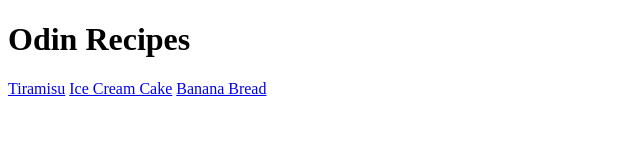
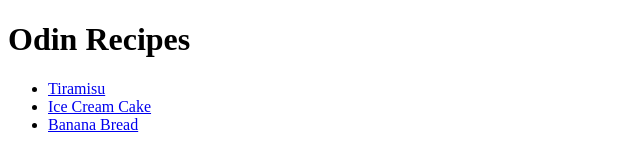
Before and after one commit to jpodlipnik/odin-recipes, a plain HTML site: page index.html in a window 1280 px wide. Shown: the whole page, without its empty margins (0-640 px from the left). Drawn offline with Linux system fonts and the light colour scheme.

Commit message:
Fixed the menu by updating links.

```diff
--- a/index.html
+++ b/index.html
@@ -7,8 +7,10 @@
 </head>
 <body>
     <h1>Odin Recipes</h1>
-    <a href="./recipes/tiramisu.html">Tiramisu</a>
-    <a href="./recipes/ice-cake.html">Ice Cream Cake</a>
-    <a href="./recipes/banana-bread.html">Banana Bread</a>
+    <ul>
+        <li><a href="./recipes/tiramisu.html">Tiramisu</a></li>
+        <li><a href="./recipes/ice-cake.html">Ice Cream Cake</a></li>
+        <li><a href="./recipes/banana-bread.html">Banana Bread</a></li>
+    </ul>
 </body>
 </html>
```
